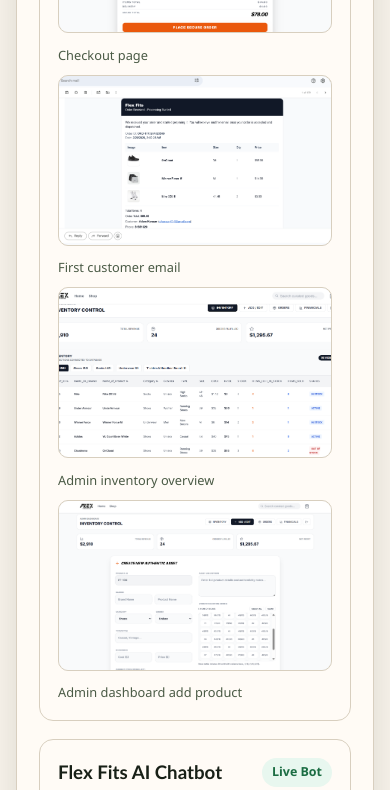
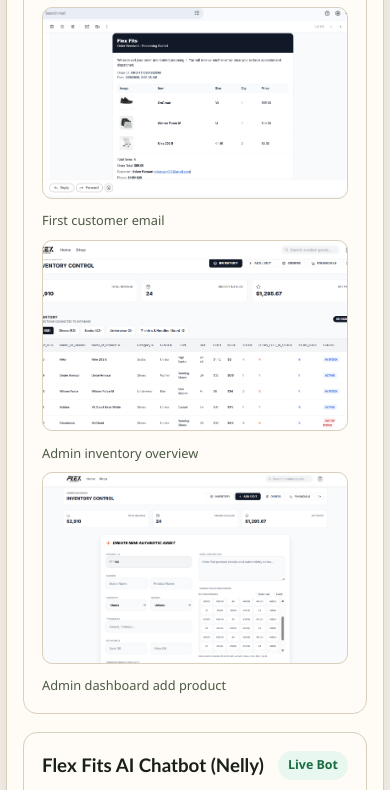
Before and after one commit to EngAkanaan/portfolio-website, a website built with Vite: page index.html in a window 390 px wide. Shown: the part 2697-3487 px from the top of the page. Built offline with nearby package versions, Linux system fonts and the light colour scheme; files whose address does not match are found by name.

Commit message:
Fix customer filename typo, update Nelly bot link, and improve mobile spacing

```diff
--- a/src/main.ts
+++ b/src/main.ts
@@ -84,7 +84,7 @@ document.querySelector<HTMLDivElement>('#app')!.innerHTML = `
             <a href="https://flexfitsstore.vercel.app/" target="_blank" rel="noreferrer">Live Website</a>
           </div>
           <!-- FlexFits Website images from /public/projects/ -->
-          <!-- Files used: shop-page.png, cart-checkout.png, checkout-page.png, first-cusotmer-email.png, admin-inventory-overview.png, admin-dashboard-addproduct.png -->
+          <!-- Files used: shop-page.png, cart-checkout.png, checkout-page.png, first-customer-email.png, admin-inventory-overview.png, admin-dashboard-addproduct.png -->
           <div class="project-shots">
             <figure>
               <a class="shot-link" href="./projects/shop-page.png" target="_blank" rel="noreferrer" aria-label="Open full image: Flex Fits Website shop page">
@@ -105,8 +105,8 @@ document.querySelector<HTMLDivElement>('#app')!.innerHTML = `
               <figcaption>Checkout page</figcaption>
             </figure>
             <figure>
-              <a class="shot-link" href="./projects/first-cusotmer-email.png" target="_blank" rel="noreferrer" aria-label="Open full image: Flex Fits Website first customer email">
-                <img src="./projects/first-cusotmer-email.png" alt="Flex Fits Website first customer email" loading="lazy" />
+              <a class="shot-link" href="./projects/first-customer-email.png" target="_blank" rel="noreferrer" aria-label="Open full image: Flex Fits Website first customer email">
+                <img src="./projects/first-customer-email.png" alt="Flex Fits Website first customer email" loading="lazy" />
               </a>
               <figcaption>First customer email</figcaption>
             </figure>
@@ -128,7 +128,7 @@ document.querySelector<HTMLDivElement>('#app')!.innerHTML = `
         <!-- PROJECT 2: Flex Fits AI Chatbot -->
         <article class="card-item">
           <div class="card-head">
-            <h3>Flex Fits AI Chatbot</h3>
+            <h3>Flex Fits AI Chatbot (Nelly)</h3>
             <span class="status">Live Bot</span>
           </div>
           <p>AI assistant to recommend shoe models based on user preferences and inventory.</p>
@@ -139,7 +139,7 @@ document.querySelector<HTMLDivElement>('#app')!.innerHTML = `
           </ul>
           <p class="tech">Python, AI APIs, Prompt Engineering, Data Processing</p>
           <div class="links">
-            <a href="https://t.me/FlexFits_CustomerSupport_bot" target="_blank" rel="noreferrer">Open Telegram Bot</a>
+            <a href="https://t.me/flexfitsbot" target="_blank" rel="noreferrer">Chat with Nelly on Telegram</a>
             <a href="https://github.com/EngAkanaan/FlexFits_Chatbot" target="_blank" rel="noreferrer">GitHub</a>
           </div>
           <!-- Replace these placeholders with your actual images from /public/projects/ -->
--- a/src/style.css
+++ b/src/style.css
@@ -462,6 +462,11 @@ h2 {
     --header-offset: 135px;
   }
 
+  main,
+  .footer {
+    width: calc(100% - 12px);
+  }
+
   .topbar {
     align-items: flex-start;
     flex-direction: column;
@@ -475,7 +480,8 @@ h2 {
   }
 
   .section {
-    padding: 22px;
+    margin: 14px auto;
+    padding: 16px;
   }
 
   .hero-layout {
@@ -483,7 +489,7 @@ h2 {
   }
 
   .hero-portrait {
-    width: min(100%, 190px);
+    width: min(100%, 220px);
   }
 
   .quick-highlights,
```
Also changed, not shown: public/projects/first-customer-email.png (renamed from public/projects/first-cusotmer-email.png).
